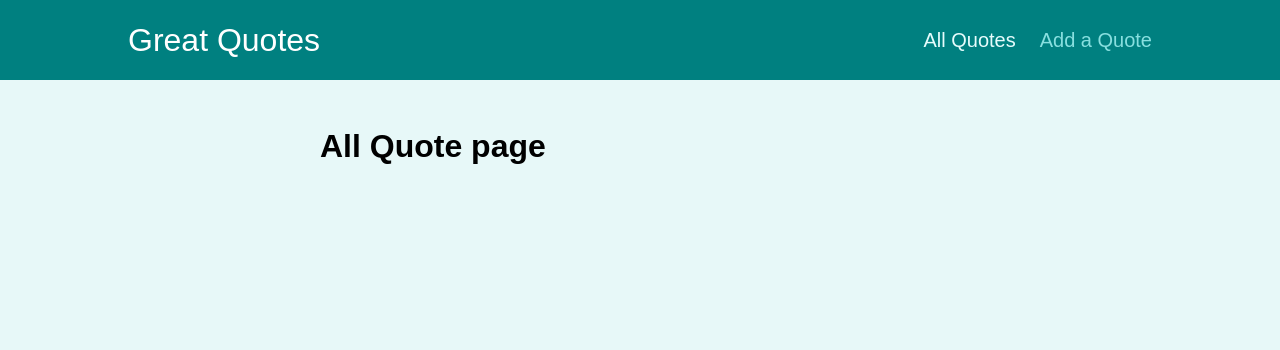
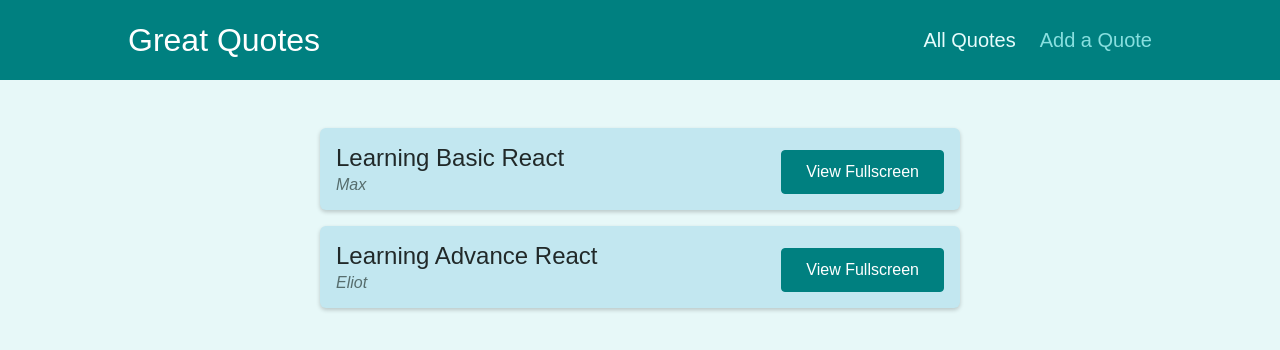
Before and after one commit to juliocd/reactjs_react_router_advance, a React (Create React App) app: page /quotes in a window 1280 px wide. Shown: the top 350 px of the page. Built offline with nearby package versions, Linux system fonts and the light colour scheme.

Commit message:
Adding dummy data

```diff
--- a/src/components/quotes/QuoteForm.js
+++ b/src/components/quotes/QuoteForm.js
@@ -1,7 +1,7 @@
 import { useRef } from 'react';
 
-import Card from '../ui/Card';
-import LoadingSpinner from '../ui/LoadingSpinner';
+import Card from '../UI/Card';
+import LoadingSpinner from '../UI/LoadingSpinner';
 import classes from './QuoteForm.module.css';
 
 const QuoteForm = (props) => {
--- a/src/components/quotes/QuoteItem.js
+++ b/src/components/quotes/QuoteItem.js
@@ -1,3 +1,4 @@
+import { Link } from 'react-router-dom';
 import classes from './QuoteItem.module.css';
 
 const QuoteItem = (props) => {
@@ -9,9 +10,9 @@
         </blockquote>
         <figcaption>{props.author}</figcaption>
       </figure>
-      <a className='btn'>
+      <Link className='btn' to={`/quotes/${props.id}`}>
         View Fullscreen
-      </a>
+      </Link>
     </li>
   );
 };
--- a/src/pages/AllQuotes.js
+++ b/src/pages/AllQuotes.js
@@ -1,5 +1,20 @@
+import QuoteList from '../components/quotes/QuoteList';
+
+const DUMMY_QUOTES = [
+    {
+        id: 'q1',
+        author: 'Max',
+        text: 'Learning Basic React'
+    },
+    {
+        id: 'q2',
+        author: 'Eliot',
+        text: 'Learning Advance React'
+    }
+]
+
 const AllQuote = () => {
-    return <h1>All Quote page</h1>
+    return <QuoteList quotes={DUMMY_QUOTES}/>
 }
 
 export default AllQuote;
--- a/src/pages/NewQuote.js
+++ b/src/pages/NewQuote.js
@@ -1,5 +1,11 @@
+import QuoteForm from '../components/quotes/QuoteForm';
+
 const NewQuote = () => {
-    return <h1>New Quote page</h1>
+    const addQuoteHandler = (quoteData) => {
+        console.log(quoteData)
+    }
+
+    return <QuoteForm onAddQuote={addQuoteHandler} />
 }
 
 export default NewQuote;
--- a/src/pages/QuoteDetail.js
+++ b/src/pages/QuoteDetail.js
@@ -2,14 +2,33 @@
 import { useParams, Route } from "react-router-dom";
 
 import Comments from '../components/comments/Comments';
+import HighlightedQuote from '../components/quotes/HighlightedQuote';
+
+const DUMMY_QUOTES = [
+    {
+        id: 'q1',
+        author: 'Max',
+        text: 'Learning Basic React'
+    },
+    {
+        id: 'q2',
+        author: 'Eliot',
+        text: 'Learning Advance React'
+    }
+]
 
 const QuoteDetail = () => {
     const params = useParams();
 
+    const quote = DUMMY_QUOTES.find(quote => quote.id === params.quoteId);
+
+    if(!quote){
+        return <p>Not quote found</p>
+    }
+
     return (
         <Fragment>
-            <h1>Quote Detail page</h1>
-            <p>The id is {params.quoteId}</p>
+            <HighlightedQuote text={quote.text} author={quote.author} />
             <Route path={`/quotes/${params.quoteId}/comments`}>
                 <p>sdada</p>
                 <Comments />
```
Also changed, not shown: 1 other file (tests, documents, lock files or other folders).
